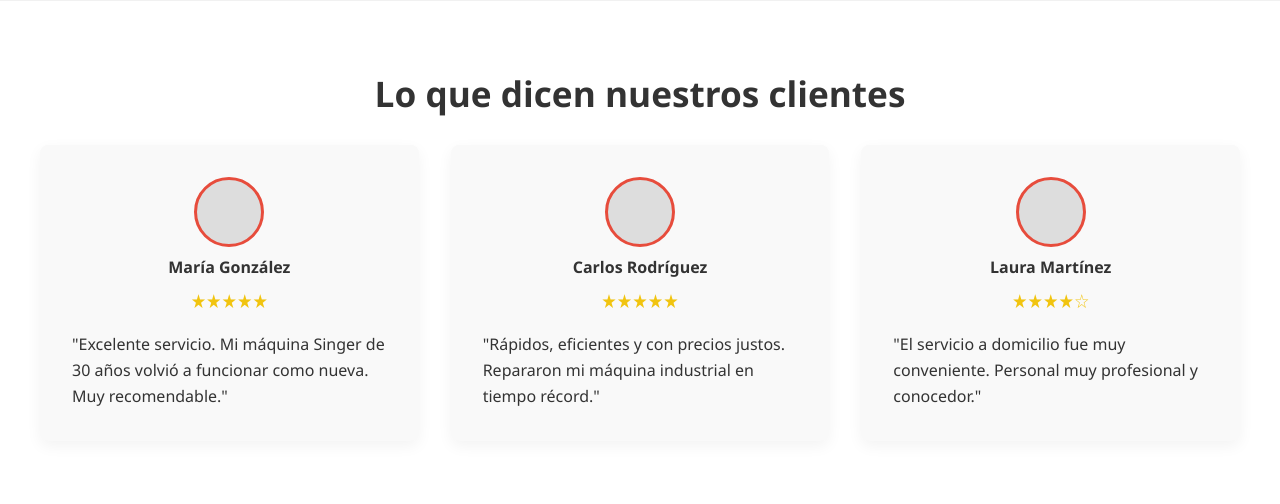
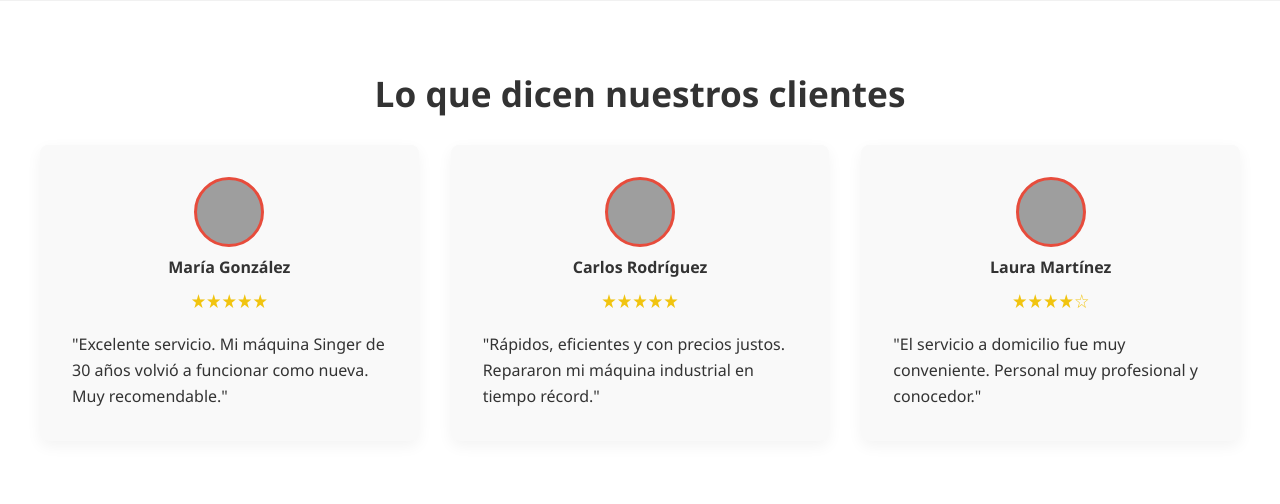
Before and after one commit to elierdev18/AESM, a PHP site: page /html/servicios.html in a window 1280 px wide. Shown: the part 1770-2274 px from the top of the page. Run offline with PHP 8.4, Linux system fonts and the light colour scheme; grey boxes are pictures that could not be loaded.

Commit message:
Servicio y Inicio

```diff
--- a/html/servicios.css
+++ b/css/servicios.css
@@ -95,7 +95,7 @@ header {
 
 /* Banner principal */
 .banner {
-    background-image: linear-gradient(rgba(0, 0, 0, 0.6), rgba(0, 0, 0, 0.6)), url('https://images.unsplash.com/photo-1605379399642-870262d3d051');
+    background-image: linear-gradient(rgba(0, 0, 0, 0.6), rgba(0, 0, 0, 0.6)), url(../../../Downloads/mantenimiento-esencial-para-tu-maquina-de-coser-2.jpg);
     background-size: cover;
     background-position: center;
     color: white;
@@ -243,7 +243,7 @@ header {
     margin-bottom: 1rem;
 }
 
-.cliente-foto {
+.cliente-foto-maria {
     width: 70px;
     height: 70px;
     border-radius: 50%;
@@ -251,6 +251,38 @@ header {
     object-fit: cover;
     margin-bottom: 0.5rem;
     border: 3px solid #e74c3c;
+    background-image: url(../../../Downloads/shirly.jpg);
+    background-size: cover;
+    background-position: center;
+    border-radius: 50%;
+}
+
+.cliente-foto-carlos {
+    width: 70px;
+    height: 70px;
+    border-radius: 50%;
+    background-color: #ddd;
+    object-fit: cover;
+    margin-bottom: 0.5rem;
+    border: 3px solid #e74c3c;
+    background-image: url(../../../Downloads/guayaco.jpg);
+    background-size: cover;
+    background-position: center;
+    border-radius: 50%;
+}
+
+.cliente-foto-laura {
+    width: 70px;
+    height: 70px;
+    border-radius: 50%;
+    background-color: #ddd;
+    object-fit: cover;
+    margin-bottom: 0.5rem;
+    border: 3px solid #e74c3c;
+    background-image: url(../../../Downloads/doña\ marta.jpg);
+    background-size: cover;
+    background-position: center;
+    border-radius: 50%;
 }
 
 .estrellas {
@@ -261,7 +293,7 @@ header {
 
 /* Sección de contacto rápido */
 .contacto-rapido {
-    background-image: linear-gradient(rgba(0, 0, 0, 0.7), rgba(0, 0, 0, 0.7)), url('https://images.unsplash.com/photo-1512436991641-6745cdb1723f');
+    background-image: linear-gradient(rgba(0, 0, 0, 0.7), rgba(0, 0, 0, 0.7)), url(../../../Downloads/Singer_Argentina_0016_Hero-.jpg);
     background-size: cover;
     background-position: center;
     text-align: center;
--- a/html/servicios.html
+++ b/html/servicios.html
@@ -4,7 +4,7 @@
     <meta charset="UTF-8">
     <meta name="viewport" content="width=device-width, initial-scale=1.0">
     <title>Servicios de Máquinas de Coser | Maquinas Ibagué</title>
-    <link rel="stylesheet" href="servicios.css">
+    <link rel="stylesheet" href="../css/servicios.css">
     <link rel="stylesheet" href="https://cdnjs.cloudflare.com/ajax/libs/font-awesome/6.0.0-beta3/css/all.min.css">
 </head>
 
@@ -122,7 +122,7 @@
         <div class="testimonios-container">
             <div class="testimonio">
                 <div class="cliente-info">
-                    <div class="cliente-foto"></div>
+                    <div class="cliente-foto-maria"></div>
                     <h4>María González</h4>
                     <div class="estrellas">★★★★★</div>
                 </div>
@@ -131,7 +131,7 @@
 
             <div class="testimonio">
                 <div class="cliente-info">
-                    <div class="cliente-foto"></div>
+                    <div class="cliente-foto-carlos"></div>
                     <h4>Carlos Rodríguez</h4>
                     <div class="estrellas">★★★★★</div>
                 </div>
@@ -140,7 +140,7 @@
 
             <div class="testimonio">
                 <div class="cliente-info">
-                    <div class="cliente-foto"></div>
+                    <div class="cliente-foto-laura"></div>
                     <h4>Laura Martínez</h4>
                     <div class="estrellas">★★★★☆</div>
                 </div>
@@ -161,13 +161,13 @@
         <div class="footer-content">
             <div class="footer-section">
                 <h3>Maquinas Ibagué</h3>
-                <p>Expertos en reparación y mantenimiento de máquinas de coser desde 2020.</p>
+                <p>Expertos en reparación y mantenimiento de máquinas de coser desde 2022.</p>
             </div>
 
             <div class="footer-section">
                 <h3>Contacto</h3>
-                <p><i class="fas fa-map-marker-alt"></i> Av. Principal #123</p>
-                <p><i class="fas fa-phone"></i> (123) 456-7890</p>
+                <p><i class="fas fa-map-marker-alt"></i> CL 14 #4-19</p>
+                <p><i class="fas fa-phone"></i> 3133848472</p>
                 <p><i class="fas fa-envelope"></i> info@MaquinasIbagué.com</p>
             </div>
 
```
